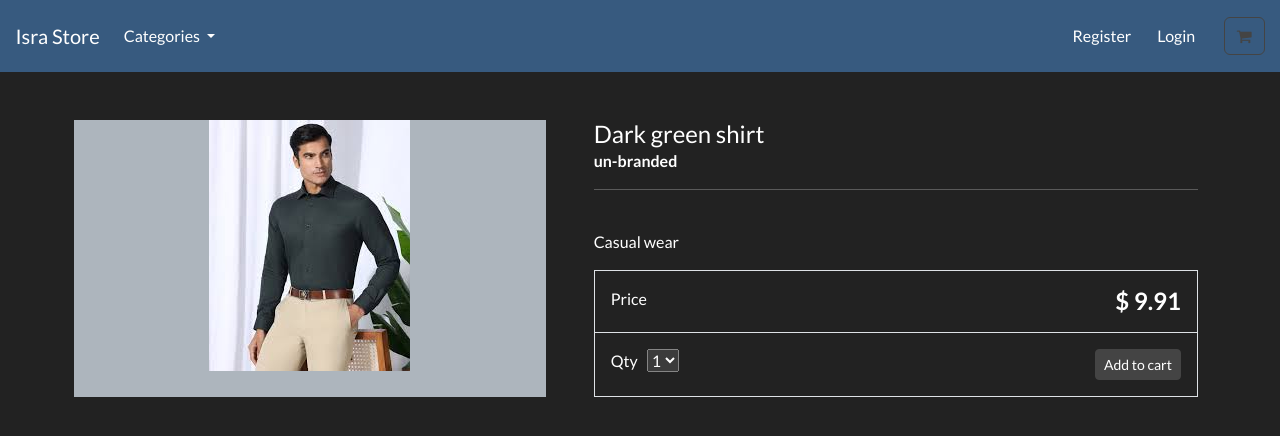
After one commit to IsraMejia/E-commerceDjango, a Django app: page /product/dark-green-shirt/ in a window 1280 px wide. The commit adds this page. Shown: the top 436 px of the page. Run offline with Django 5.2, Linux system fonts and the light colour scheme; data comes from the database, SQL or seed files in the repository; both versions use the stored data as it was after the commit; some libraries are stand-ins or nearby versions.

Commit message:
Feature: URL path by products using his own slug

```diff
--- /dev/null
+++ b/djangoProjects/ecommerce/store/templates/store/product-info.html
@@ -0,0 +1,72 @@
+{% extends "./base.html" %} {% load static %} {% block content %}
+
+<div class="container">
+  <main class="pt-5">
+    <div class="row g-3">
+      <div class="col-md-5 col-lg-5 order-md-first bg-light **h-100**">
+        <img class="img-fluid mx-auto d-block **img-fill**"
+             alt="Responsive image"
+             src="{{ product.image.url}}" />
+        </div>
+
+      <div class="col-md-7 col-lg-7 ps-md-3 ps-lg-5">
+        <h1 class="mb-0 h4"> {{product.title}} </h1>
+
+        <strong> {{product.brand}} </strong>
+
+        <hr />
+
+        <br />
+
+        <p> {{product.description}} </p>
+
+        <div class="border">
+          <div class="col border-bottom">
+            <div class="row p-3">
+              <div class="col-6">Price</div>
+
+              <div class="col-6 text-end">
+                <span class="h4 fw-bold" >$ {{product.price}} </span>
+              </div>
+            </div>
+          </div>
+
+          <div class="col">
+            <div class="row p-3">
+              <div class="col-6">
+                <label for="select">Qty</label>
+
+                &nbsp;
+
+                <select id="select">
+                  <option value="1">1</option>
+
+                  <option value="2">2</option>
+
+                  <option value="3">3</option>
+
+                  <option value="4">4</option>
+                </select>
+              </div>
+
+              <div class="col-6 text-end">
+                <button
+                  type="button"
+                  id="add-button"
+                  value=""
+                  class="btn btn-secondary btn-sm"
+                >
+                  Add to cart
+                </button>
+              </div>
+            </div>
+          </div>
+        </div>
+      </div>
+    </div>
+  </main>
+
+  <br />
+</div>
+
+{% endblock %}
--- a/djangoProjects/ecommerce/store/urls.py
+++ b/djangoProjects/ecommerce/store/urls.py
@@ -4,5 +4,7 @@ from . import views
 
 urlpatterns = [
 
-    path('', views.store, name= 'store')
+    path('', views.store, name= 'store') ,
+    path('product/<slug:slug>/' , views.product_info , name='product-info') ,
+
 ]
--- a/djangoProjects/ecommerce/store/views.py
+++ b/djangoProjects/ecommerce/store/views.py
@@ -1,9 +1,18 @@
 from django.shortcuts import render
-from . models import Category
+from . models import Category, Product
+from django.shortcuts import get_object_or_404
 
 def store(request):
-    return render(request , 'store/store.html')
+    all_products = Product.objects.all()
+    context = {'my_products': all_products}
+    return render(request , 'store/store.html' ,  context )
 
 def categories(request):
     all_categories = Category.objects.all()
     return {'all_categories': all_categories}
+
+
+def product_info(request, slug):
+    product = get_object_or_404(Product, slug = slug) #trae los datos del producto que tiene el mismo slug en la base de datos
+    context = {'product': product} #Dictionary that defines how we can reach the object of the product, to the HTML
+    return render(request, 'store/product-info.html', context)
--- /dev/null
+++ b/repasoPython/notas.txt
@@ -0,0 +1,6 @@
+http://127.0.0.1:8000/product/marvins-black-shoes/
+mineral-blue-shirt
+
+http://127.0.0.1:8000/product/mineral-blue-shirt/
+
+http://127.0.0.1:8000/product/dark-green-shirt/
```
Also changed, not shown: djangoProjects/ecommerce/store/templates/store/store.html (+36 -31 lines), djangoProjects/ecommerce/db.sqlite3.
